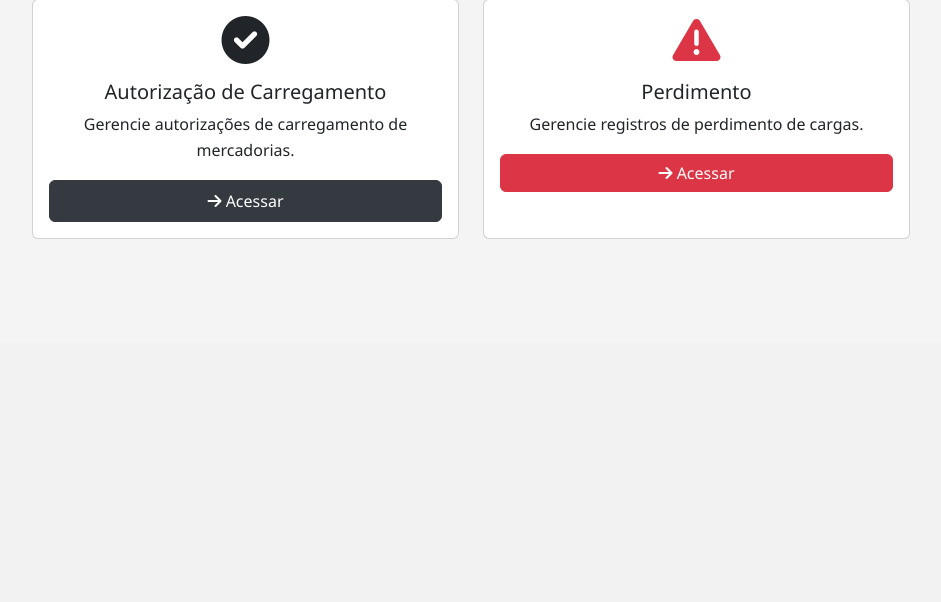
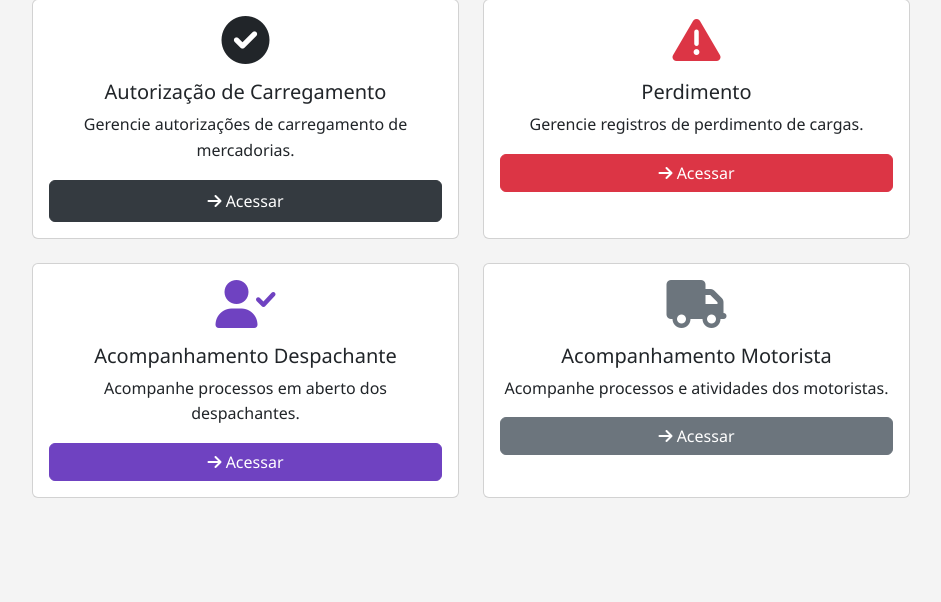
Before and after one commit to ErickFbort/ProjetoAduaneiro, a Flask app: page /web-clientes in a window 1280 px wide. Shown: the part 820-1422 px from the top of the page, without its empty margins (294-1235 px from the left). Before the commit the page ends 1059 px from the top, so only its background shows below. Run offline with Flask 3, Linux system fonts and the light colour scheme; the visitor is signed in with stand-in values (Sample User, id 1).

Commit message:
feat: Adicionar cards e submódulos faltantes para Web Cliente
- Adicionar card 'Acompanhamento Despachante' na tela inicial do Web Cliente
- Adicionar card 'Acompanhamento Motorista' na tela inicial do Web Cliente
- Adicionar submódulos 'acompanhamento_despachante' e 'acompanhamento_motorista' no sistema de favoritos
- Adicionar estilos CSS para botão roxo (btn-purple) na personalização
- Completar todos os 8 submódulos do Web Cliente no modal de favoritos

```diff
--- a/templates/web_clientes/web_clientes_main.html
+++ b/templates/web_clientes/web_clientes_main.html
@@ -141,6 +141,38 @@
                         </div>
                     </div>
                 </div>
+
+                <div class="col-md-6 mb-4" data-module="acompanhamento-despachante">
+                    <div class="card h-100 draggable-card">
+                        <div class="card-body text-center">
+                            <div class="drag-handle" style="display: none;">
+                                <i class="fas fa-grip-vertical text-muted"></i>
+                            </div>
+                            <i class="fas fa-user-check fa-3x text-purple mb-3"></i>
+                            <h5 class="card-title">Acompanhamento Despachante</h5>
+                            <p class="card-text">Acompanhe processos em aberto dos despachantes.</p>
+                            <a href="{{ url_for('web_clientes.web_clientes_acompanhamento_despachante') }}" class="btn btn-purple w-100">
+                                <i class="fas fa-arrow-right"></i> Acessar
+                            </a>
+                        </div>
+                    </div>
+                </div>
+
+                <div class="col-md-6 mb-4" data-module="acompanhamento-motorista">
+                    <div class="card h-100 draggable-card">
+                        <div class="card-body text-center">
+                            <div class="drag-handle" style="display: none;">
+                                <i class="fas fa-grip-vertical text-muted"></i>
+                            </div>
+                            <i class="fas fa-truck fa-3x text-secondary mb-3"></i>
+                            <h5 class="card-title">Acompanhamento Motorista</h5>
+                            <p class="card-text">Acompanhe processos e atividades dos motoristas.</p>
+                            <a href="{{ url_for('web_clientes.web_clientes_acompanhamento_motorista') }}" class="btn btn-secondary w-100">
+                                <i class="fas fa-arrow-right"></i> Acessar
+                            </a>
+                        </div>
+                    </div>
+                </div>
             </div>
         </div>
     </div>
@@ -212,6 +244,23 @@
 
 .dragging {
     animation: pulse 1s infinite;
+}
+
+/* Estilos para cores personalizadas */
+.text-purple {
+    color: #6f42c1 !important;
+}
+
+.btn-purple {
+    background-color: #6f42c1;
+    border-color: #6f42c1;
+    color: white;
+}
+
+.btn-purple:hover {
+    background-color: #5a32a3;
+    border-color: #5a32a3;
+    color: white;
 }
 
 /* Responsividade */
```
Also changed, not shown: templates/dashboard/dashboard.html (+12 -0 lines).
